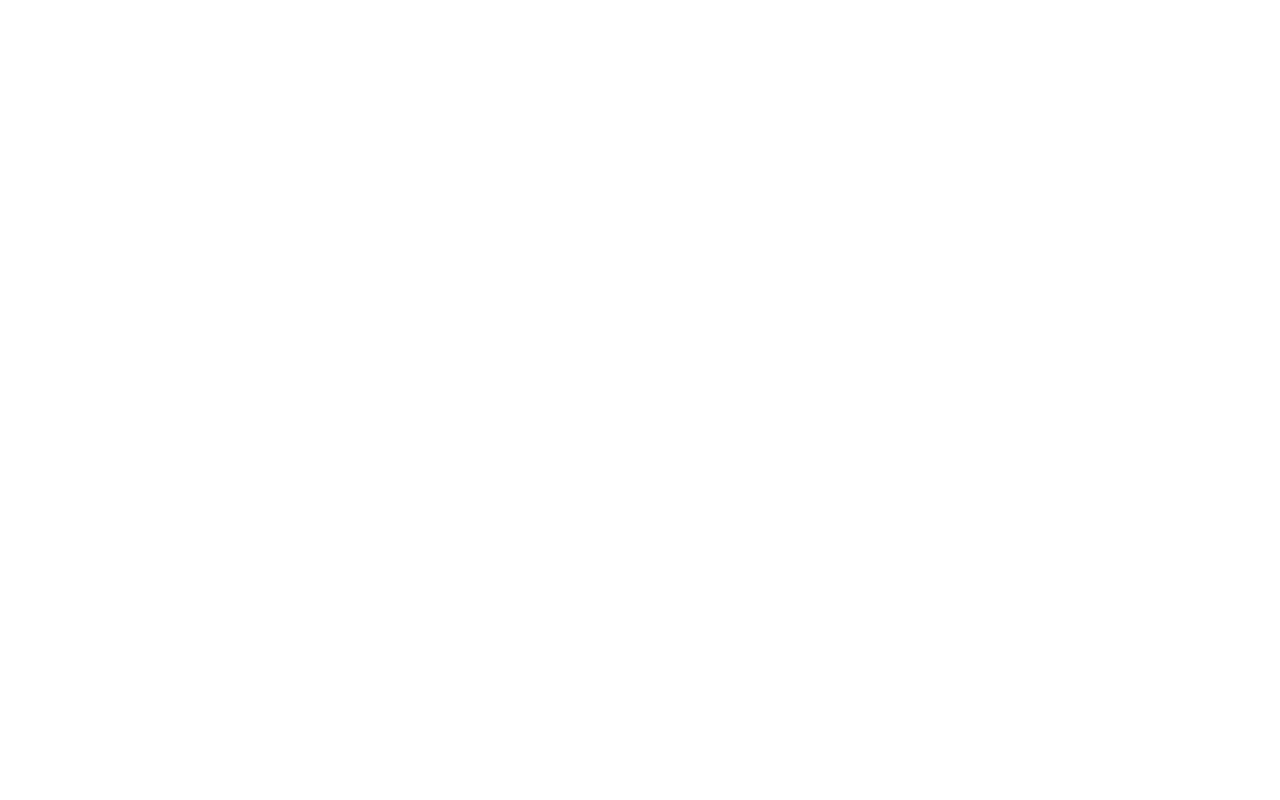
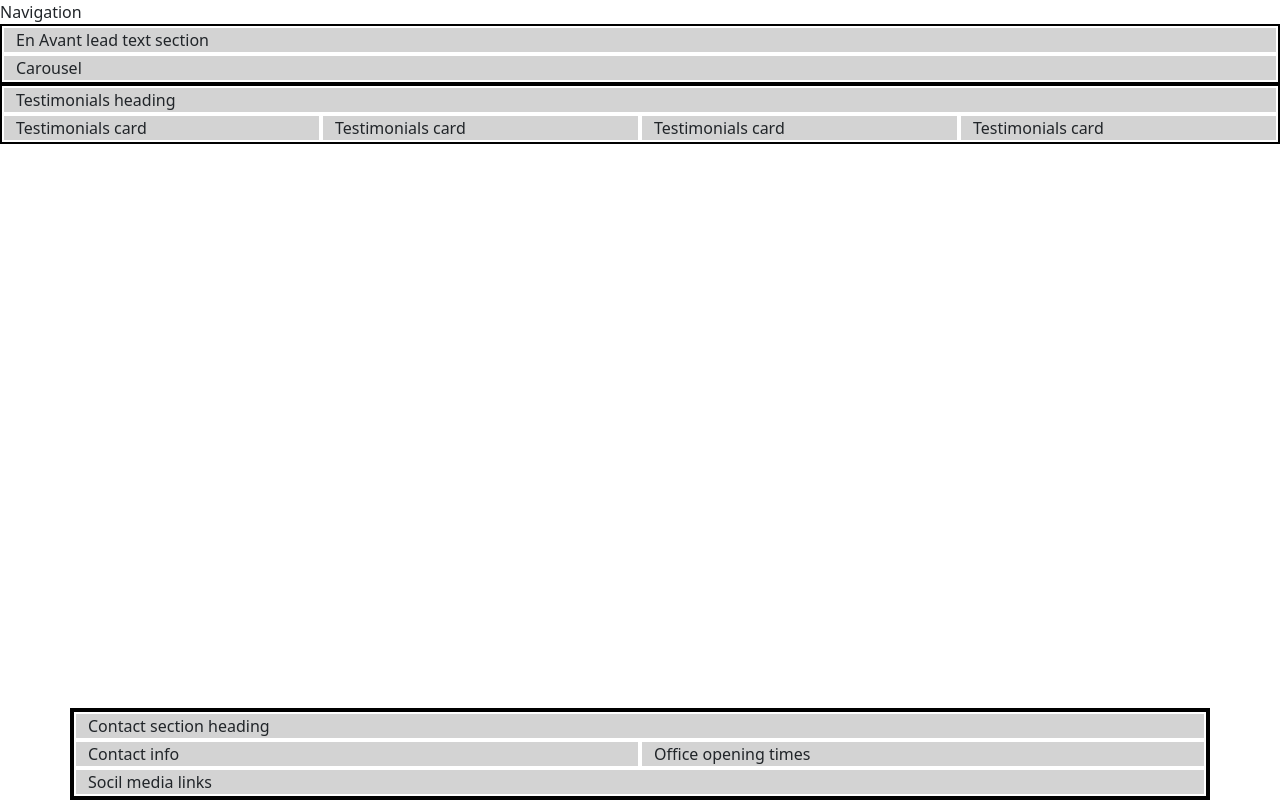
Before and after one commit to VeronicaTeodorof/en-avant-ballet-school, a plain HTML site: page index.html in a window 1280 px wide. Drawn offline with nearby package versions, Linux system fonts and the light colour scheme; a web font is replaced by a local one.

Commit message:
Add Bootstrap grid structure

```diff
--- a/assets/css/style.css
+++ b/assets/css/style.css
@@ -1,10 +1,13 @@
 /* Google fonts import */
 @import url('https://fonts.googleapis.com/css2?family=Ballet:opsz@16..72&family=Josefin+Sans:ital,wght@0,100..700;1,100..700&display=swap');
 
-h1 {
-    font-family: "Ballet";
+/* grid visualisation CSS for testing */
+.container,
+.row {
+    border: 2px solid black;
 }
 
-p {
-    font-family: "Josefin Sans";
+.col-12 {
+    border: 2px solid white;
+    background-color: lightgray;
 }
--- a/index.html
+++ b/index.html
@@ -20,21 +20,50 @@
     <!-- custom CSS -->
     <link rel="stylesheet" href="assets/css/style.css" />
   </head>
-  <body>
+  <!-- Classes on body set to work with mt-auto on footer to ensure it always stays at the bottom of the page -->
+  <body class="d-flex flex-column min-vh-100">
     <!-- Header-->
     <header>
       <!-- Navigation -->
+      <div>Navigation</div>
     </header>
 
     <!-- Main -->
     <main>
       <!-- Cover section -->
-      <!-- Testimonials -->
+      <section class="container-fluid">
+        <div class="row">
+          <div class="col-12">En Avant lead text section</div>
+          <div class="col-12">Carousel</div>
+        </div>
+      </section>
+      <!-- Testimonials section -->
+      <section class="container-fluid">
+        <div class="row">
+          <div class="col-12">Testimonials heading</div>
+          <div class="col-12 col-md-6 col-xl-3">Testimonials card</div>
+          <div class="col-12 col-md-6 col-xl-3">Testimonials card</div>
+          <div class="col-12 col-md-6 col-xl-3">Testimonials card</div>
+          <div class="col-12 col-md-6 col-xl-3">Testimonials card</div>
+        </div>
+      </section>
     </main>
 
-    <!-- Footer -->
-    <footer>
-      <!-- Contact section -->
+    <!-- Footer / contact section -->
+    <!-- footer element is placed outside of the grid structure to make sure it spans the whole width of the page for styling purposes-->
+    <footer class="mt-auto">
+      <div class="container">
+        <div class="row">
+          <div class="col-12">Contact section heading</div>
+          <!-- Contact info -->
+          <div class="col-12 col-md-6">Contact info</div>
+          <!-- Office opening times -->
+          <div class="col-12 col-md-6">Office opening times</div>
+          <!-- Social media links -->
+          <div class="col-12">Socil media links</div>
+
+        </div>
+      </div>
     </footer>
 
     <!--Bootstrap JS -->
```
